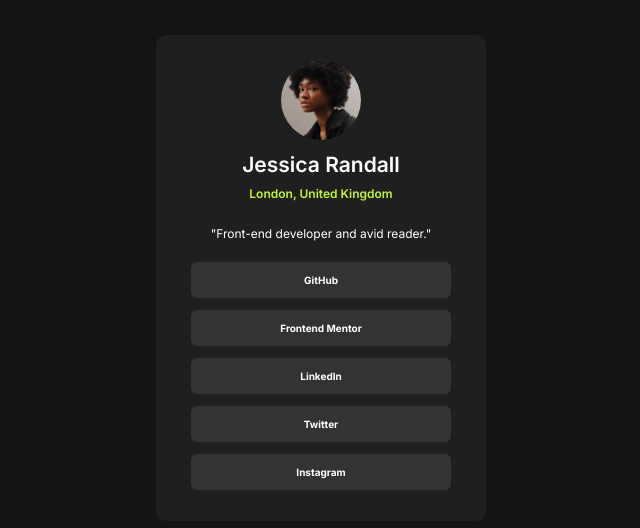
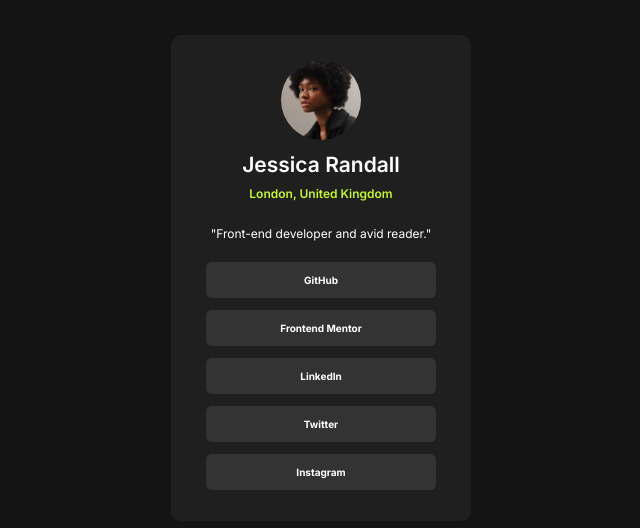
Before and after one commit to Bedi01/profile-card, a plain HTML site: page index.html in a window 1280 px wide. Shown: the part 122-650 px from the top of the page, without its empty margins (319-959 px from the left). Drawn offline with Linux system fonts and the light colour scheme.

Commit message:
Update style.css

```diff
--- a/style.css
+++ b/style.css
@@ -7,14 +7,18 @@ body {
   background-color: hsl(0, 0%, 8%);
   color: hsl(0, 0%, 100%);
   font-family: "Inter", sans-serif;
+  padding: 10px;
+  box-sizing: border-box;
 }
 
 .profile-card {
   background-color: hsl(0, 0%, 12%);
   border-radius: 10px;
   padding: 25px;
-  width: 280px;
+  width: 300px;
+  max-width: 100%;
   text-align: center;
+  box-sizing: border-box;
 }
 
 .profile-card img {
@@ -69,8 +73,7 @@ body {
   color: black;
 }
 
-
-@media (max-width: 375px), (min-width: 1440px) {
+@media (min-width: 1440px) {
   .profile-card {
     width: 350px;
     padding: 30px;
```
